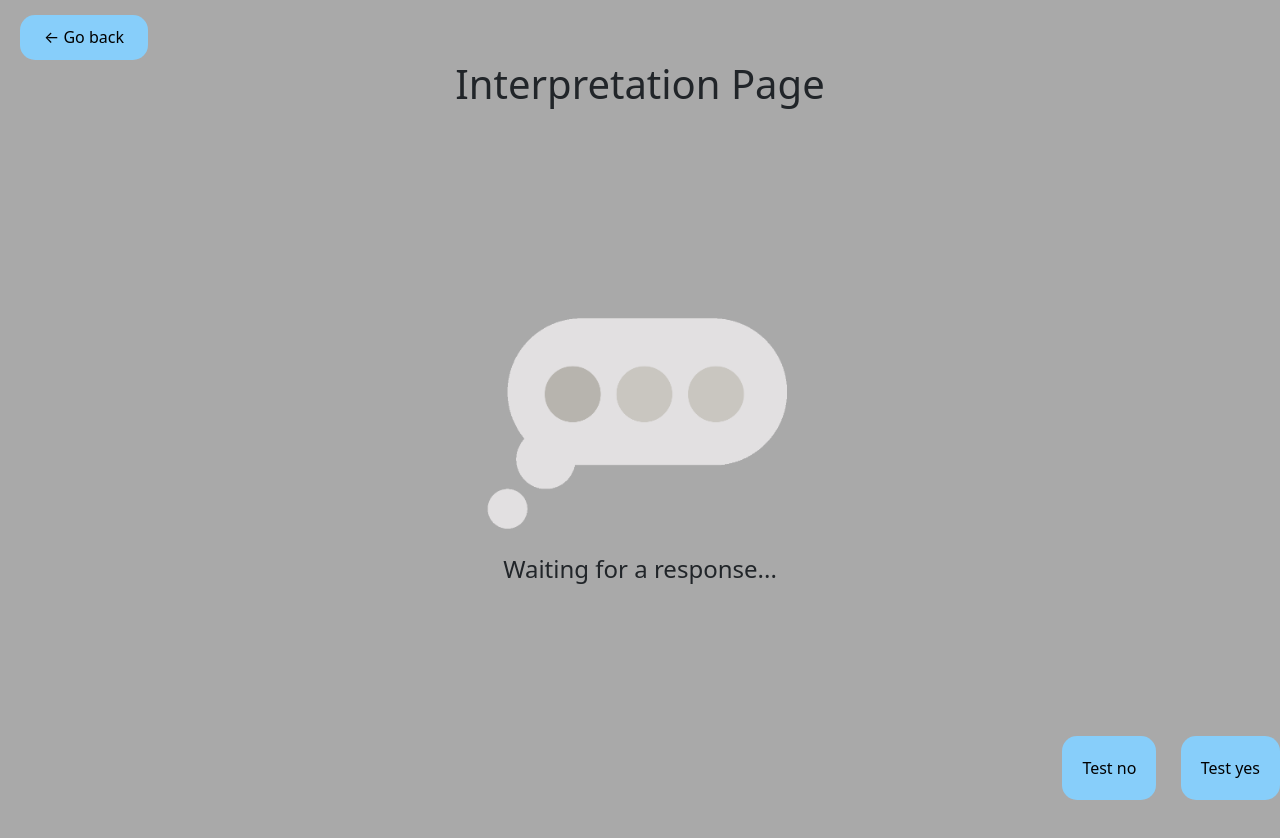
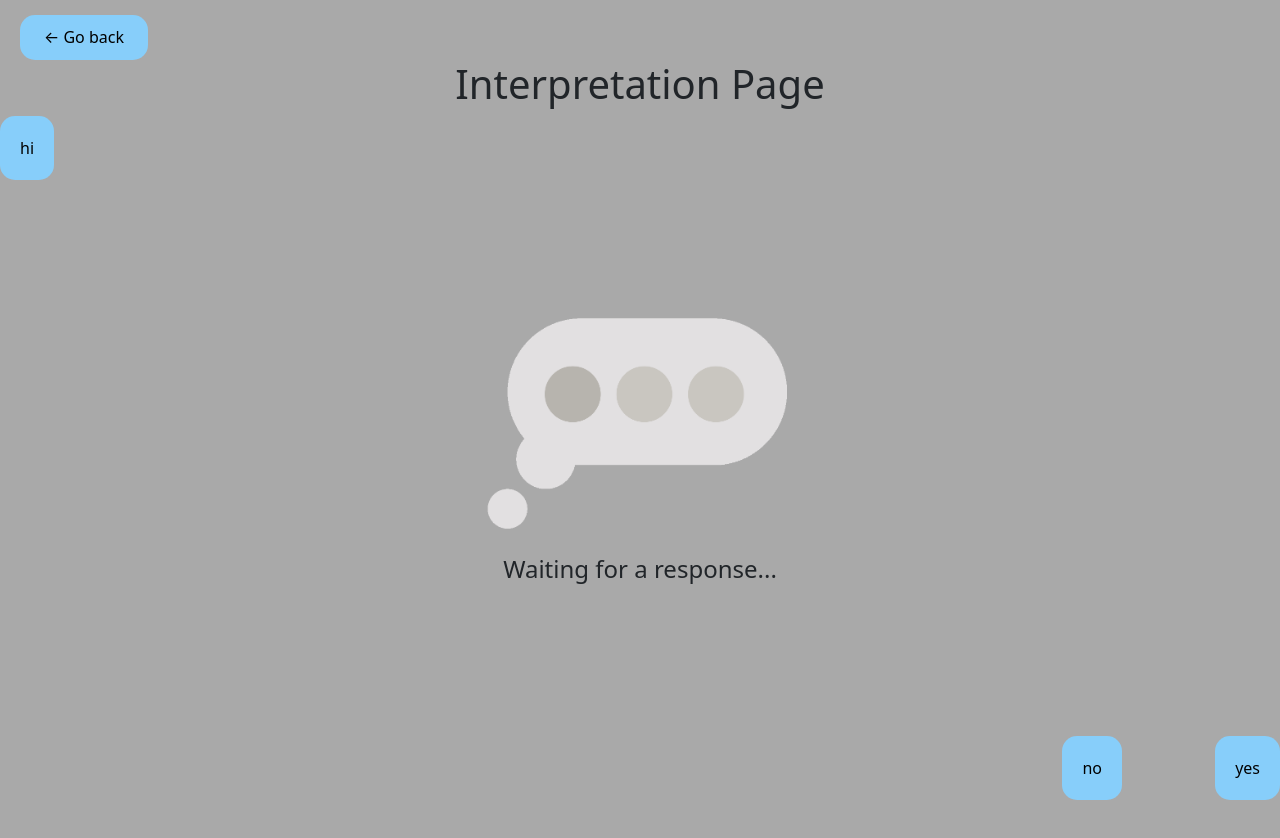
Before and after one commit to wsi1/Bubba-Band, a React (Create React App) app in the folder frontend/: page /interpretation in a window 1280 px wide. Shown: the top 838 px of the page. Before the commit the page ends 800 px from the top, so only its background shows below. Built offline with nearby package versions, Linux system fonts and the light colour scheme; no server answers.

Commit message:
ADD GESTURESSSSS and response screens

```diff
--- a/frontend/src/Calibration/AddGesture.js
+++ b/frontend/src/Calibration/AddGesture.js
@@ -1,24 +1,57 @@
-import React, { Component } from 'react';
+import React, { Component, useState} from 'react';
 import { useHistory } from 'react-router-dom';
 
 import "./AddGesture.css";
 
+function handleSubmit(val, setState, state) {
+  var newState = state.gestures;
+  if (typeof newState === "undefined") {
+    newState = [val]
+  }
+  else {
+
+    newState.push(val);
+  }
+
+  setState({
+    view: "calibrate",
+    gestures: newState,
+  });
+}
+
+function goBack(state, setState) {
+  setState( {
+    view: "calibrate",
+    gestures: state.gestures,
+  })
+}
+function handleChange(e, setState) {
+  setState({value: e.target.value});
+}
 
 const AddGesture = (props) => {
     const history = useHistory();
+    const [state, setState] = useState({
+      value: "",
+    });
 
     return (
       <div className="addGesture">
-        <button class="goBackButton" onClick={() => history.push("/calibration")}>← Go back</button>
+        <button className="goBackButton" onClick={() => goBack(props.parentState, props.setter)}>← Go back</button>
         <h1> Create a new gesture </h1>
         <h2>Type in gesture name: </h2>
 
-        <form>
-            <input type="text" name="gestureName" initialValue="Hello" />
-            <input type="submit" value="Submit" />
+        <form onSubmit={() => {
+
+          handleSubmit(state.value, props.setter, props.parentState)
+          }}>
+          <input type="text" value={state.value} onChange={ (e) => {handleChange(e, setState)}} />
+          <input type="submit" value="Add Gesture" />
         </form>
       </div>
     );
   };
 
+
+
 export default AddGesture;
--- a/frontend/src/Calibration/Calibration.js
+++ b/frontend/src/Calibration/Calibration.js
@@ -4,28 +4,39 @@ import AddGesture from './AddGesture';
 
 import "./Calibration.css";
 
-function handleClick(history, state) {
-  history.push('/addGesture');
-  state = "add";
+function handleClick(state, setState) {
+  setState({
+    view: "add",
+    gestures: state.gestures
+  });
 }
 
 const Calibration = (props) => {
     const history = useHistory();
-    const [state, setState] = useState("calibrate");
+    const [state, setState] = useState({
+      view: "calibrate",
+      gestures: []
+    });
 
+    console.log("Calibration's state: ", state);
     return (
       <div>
-        {state ==="calibrate"  ?
+        {state.view ==="calibrate"  ?
           <div>
             <button class="goBackButton" onClick={() => history.push("/")}>← Go back</button>
             <h1>Calibration</h1>
             <h2>Select an existing gesture or add a new gesture:</h2>
             <br />
-          <button className="add" onClick={() => {handleClick(history, state)}}>Add Gesture +</button>
+            <button className="add" onClick={() => {handleClick(state, setState)}}>Add Gesture +</button>
             <br />
-        </div> :
 
-        <AddGesture />
+            {(state.gestures).map( (gesture) =>
+              <button type="button">{gesture}</button>
+            )}
+
+          </div>
+        :
+          <AddGesture setter={setState} parentState={state} />
         }
     </div>
     );
--- a/frontend/src/Interpretation/Interpretation.css
+++ b/frontend/src/Interpretation/Interpretation.css
@@ -1,7 +1,3 @@
-h1 {
-  z-index: 10;
-}
-
 img {
   display: block;
   margin-left: auto;
@@ -24,12 +20,14 @@ img {
   position: absolute;
   right:    0;
   bottom:   0;
+  z-index: 10;
 }
 
 #no {
   position: absolute;
   margin-left: 83%;
   bottom:   0;
+  z-index: 10;
 }
 
 .yesResponse {
@@ -56,6 +54,18 @@ img {
   background: #ed544a;
 }
 
+.hiResponse {
+  position:fixed;
+  padding:0;
+  margin:0;
+
+  top:0;
+  left:0;
+  width: 100%;
+  height: 100%;
+  background: #fff957;
+}
+
 .hidden {
   opacity: 0;
 }
--- a/frontend/src/Interpretation/Interpretation.js
+++ b/frontend/src/Interpretation/Interpretation.js
@@ -3,52 +3,79 @@ import waiting from '../messages-typing.gif'; // Tell webpack this JS file uses
 import { useHistory } from 'react-router-dom';
 import "./Interpretation.css";
 
-function displayYes(setState) {
+function displayResponse(setState, response) {
+    console.log(response);
+    if (response == 'yes') {
+        console.log('yes branch');
         setState({
-        hideWaiting: true,
-        showYes: true,
+            displayYes: true,
         });
         setTimeout(() => {
             setState({
-            hideWaiting: false,
-            showYes: false,
+                displayWaiting: true,
+                displayYes: false,
             });
         }, 2000);
-};
-
-function displayNo(setState) {
+    } else if (response == 'no') {
+        console.log('no branch');
         setState({
-        hideWaiting: true,
-        showNo: true,
+            displayNo: true,
         });
         setTimeout(() => {
             setState({
-            hideWaiting: false,
-            showNo: false,
+                displayWaiting: true,
+                displayNo: false,
             });
         }, 2000);
+
+    } else if (response == 'hi') {
+        console.log('hi branch');
+        setState({
+            displayHi: true,
+        });
+        setTimeout(() => {
+            setState({
+                displayWaiting: true,
+                displayHi: false,
+            });
+        }, 2000);
+    }
 };
 
 const Interpretation = (props) => {
     const history = useHistory();
-    const [state, setState] = useState("interpretation");
+    const [state, setState] = useState({
+        displayWaiting: true,
+        displayYes: false,
+        displayNo: false,
+        displayHi: false,
+    });
 
     return (
         <div>
             <button class="goBackButton" onClick={() => history.goBack()}>← Go back</button>
             <h1>Interpretation Page</h1>
-            <div className={state.hideWaiting ? "hidden" : "center"}>
+            <div className={state.displayWaiting ? "center" : "hidden"}>
                 <img class="img" src={waiting} alt="Logo"/>
                 <p>Waiting for a response...</p>
             </div>
-            <button id="yes" onClick={() => displayYes(setState)}>Test yes</button>
-            <button id="no" onClick={() => displayNo(setState)}>Test no</button>
-            <div className={state.showYes ? "yesResponse" : "hidden"}>
+            <button id="yes" onClick={() => displayResponse(setState, 'yes')}>yes</button>
+            <button id="no" onClick={() => displayResponse(setState, 'no')}>no</button>
+            <button id="hi" onClick={() => {
+                console.log('hey');
+                displayResponse(setState, 'hi');
+            }}>hi</button>
+            <div className={state.displayYes ? "yesResponse" : "hidden"}>
                 <button class="goBackButton" onClick={() => history.goBack()}>← Go back</button>
                 <p class="responseText">☑</p>
             </div>
-            <div className={state.showNo ? "noResponse" : "hidden"}>
+            <div className={state.displayNo ? "noResponse" : "hidden"}>
                 <button class="goBackButton" onClick={() => history.goBack()}>← Go back</button>
+                <p class="responseText">☒</p>
+            </div>
+            <div className={state.displayHi ? "hiResponse" : "hidden"}>
+                <button class="goBackButton" onClick={() => history.goBack()}>← Go back</button>
+                <p class="responseText">👋🏻</p>
             </div>
         </div>
     );
--- a/frontend/src/Routes.js
+++ b/frontend/src/Routes.js
@@ -6,7 +6,6 @@ import Calibration from "./Calibration/Calibration";
 import AddGesture from "./Calibration/AddGesture";
 import Interpretation from "./Interpretation/Interpretation";
 import history from './history';
-
 
 export default class Routes extends Component {
     render() {
```
Lines whose indentation alone changed are shown as unchanged.
